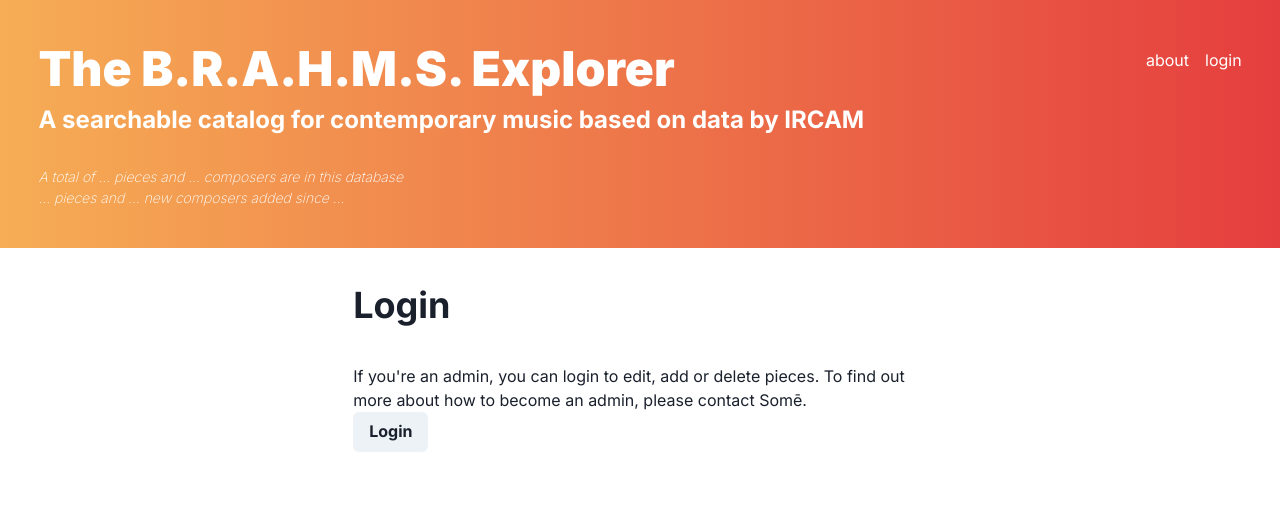
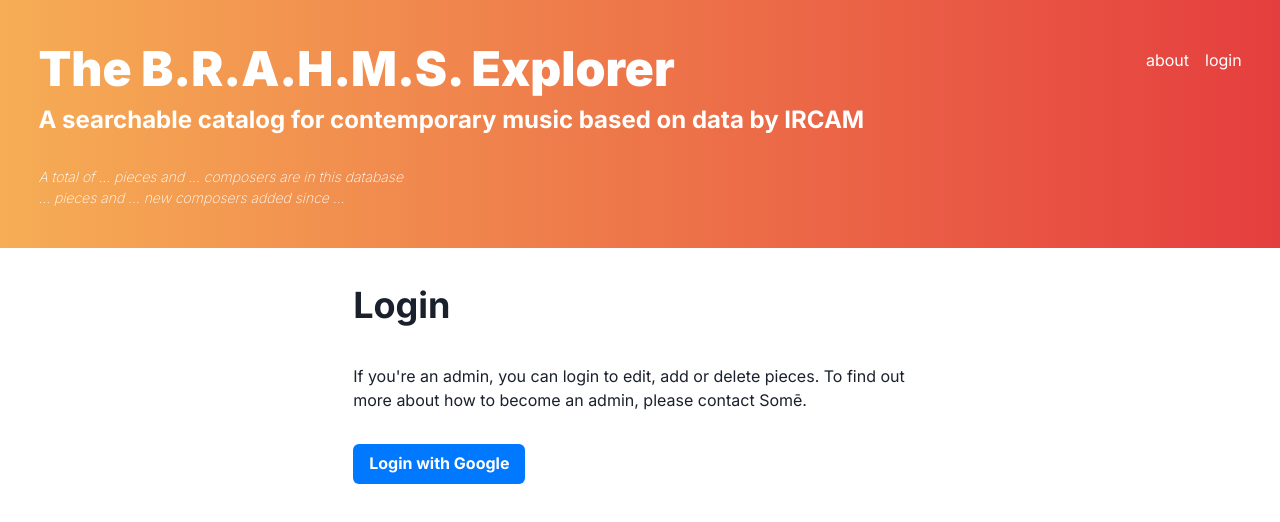
Before and after one commit to somecho/brahms-explorer, a React (Vite) app in the folder frontend/: page /login in a window 1280 px wide. Shown: the top 522 px of the page. Built offline with nearby package versions, Linux system fonts and the light colour scheme; no server answers.

Commit message:
styling - login button colorscheme

```diff
--- a/frontend/src/components/LoginButton.tsx
+++ b/frontend/src/components/LoginButton.tsx
@@ -17,7 +17,10 @@
 			document.cookie = `access_token=${codeResponse.access_token}`
 		},
 	})
-	return <Button onClick={() => googleLogin()}>Login</Button>
+	return <Button
+		my="2em"
+		colorScheme="messenger"
+		onClick={() => googleLogin()}>Login with Google</Button>
 }
 
 export default LoginButton;
```
